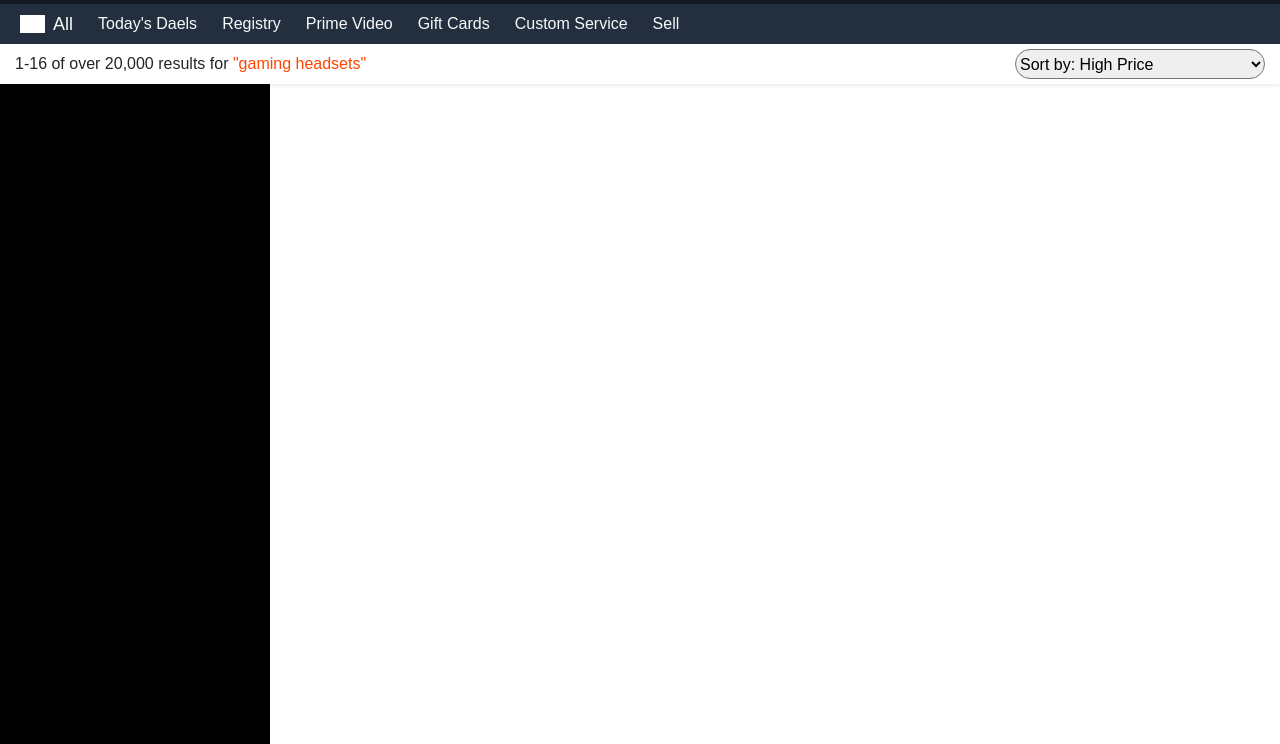
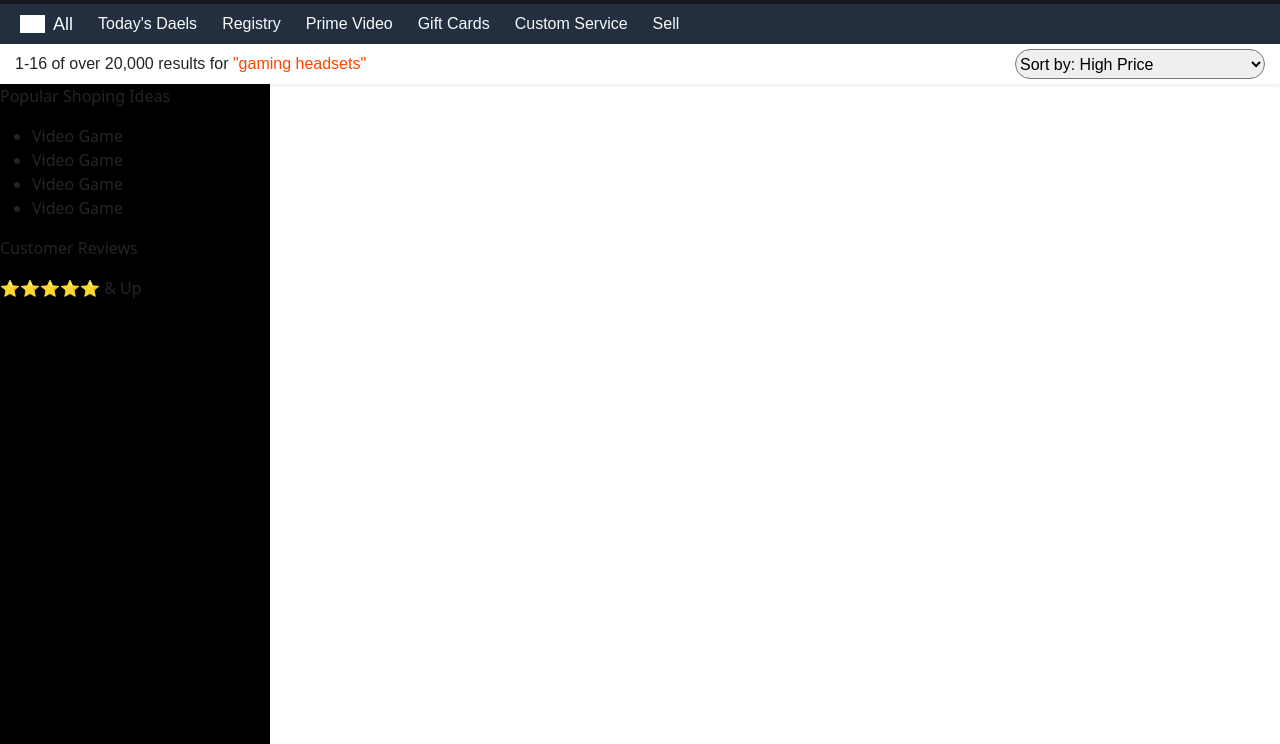
Before and after one commit to NeftaMERN/Amazon-clone, a plain HTML site: page Page/Card One/Gaming accessories.html in a window 1280 px wide. Shown: the part 56-800 px from the top of the page. Drawn offline with nearby package versions, Linux system fonts and the light colour scheme; grey boxes are pictures that could not be loaded; a web font is replaced by a local one.

Commit message:
Start Devloping Popular shopping Ideas, Create div, Add star's

```diff
--- a/Page/Card One/Gaming accessories.html
+++ b/Page/Card One/Gaming accessories.html
@@ -221,7 +221,36 @@
 
         <div class="side_bar_container">
 
+            <div class="popular_shoping">
 
+                <p>Popular Shoping Ideas</p>
+
+                <div>
+
+                    <ul>
+
+                        <li>Video Game</li>
+                        <li>Video Game</li>
+                        <li>Video Game</li>
+                        <li>Video Game</li>
+
+                    </ul>
+
+                </div>
+
+                <div>
+
+                    <p>Customer Reviews</p>
+
+                    <div>
+
+                        ⭐⭐⭐⭐⭐ <span>& Up </span>
+
+                    </div>
+
+                </div>
+
+            </div>
 
         </div>
 
```
